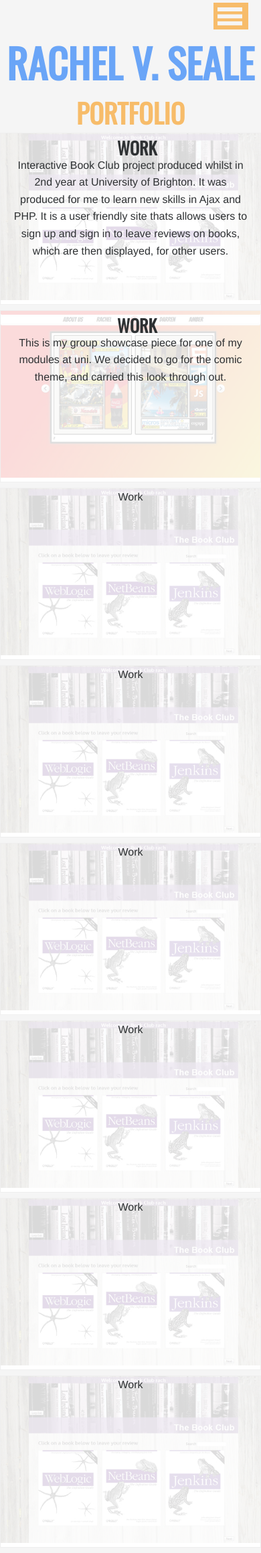
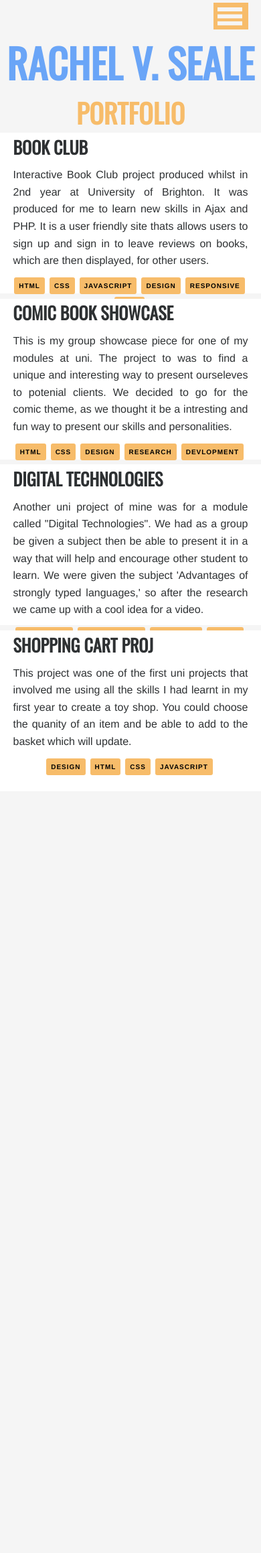
Before and after one commit to RachelSeale/rsealePortfolio, a Jekyll site: the page built from portfolio.html, in a window 390 px wide. Shown: the whole page at 67% size. Built offline with Jekyll 4.4.1, drawn with Linux system fonts in a browser that asks for light colours; nearby versions of some CDN libraries; Markdown is read by kramdown in place of the engine named in the settings; after the commit the page ends 1189 px from its top, so only the background shows below that.

Commit message:
updated the portfolio page

```diff
--- a/css/index.css
+++ b/css/index.css
@@ -108,20 +108,12 @@ nav {
 .portfolio-work {
   position: relative; }
 
-.image-overlay {
-  position: absolute;
-  background: rgba(255, 255, 255, 0.85);
-  border: 1px solid #efefef;
-  top: 0;
-  left: 0;
-  right: 0;
-  bottom: 0;
-  text-align: center;
-  opacity: 1; }
-
-.portfolio-work:hover .cart-overlay, .portfolio-work:hover .search-overlay, .portfolio-work:hover .image-overlay {
-  opacity: 0;
-  transition: all 0.7s ease; }
+.portfolio-work:hover {
+  opacity: 1;
+  background-image: url("../images/work1.jpg");
+  transition: all 0.3s ease; }
+  .portfolio-work:hover .portfolio-work p {
+    display: none; }
 
 img {
   width: 100%; }
@@ -143,14 +135,53 @@ img {
       margin-right: 0; }
     .portfolio-content .portfolio-work:nth-child(2n+1) {
       clear: left; }
-    @media screen and (max-width: 600px) {
+    @media screen and (max-width: 890px) {
       .portfolio-content .portfolio-work {
         display: block;
         float: left;
         margin-right: 2.35765%;
-        width: 100%; }
+        width: 48.82117%;
+        font-size: 12px; }
         .portfolio-content .portfolio-work:last-child {
           margin-right: 0; } }
+    @media screen and (max-width: 710px) {
+      .portfolio-content .portfolio-work {
+        display: block;
+        float: left;
+        margin-right: 2.35765%;
+        width: 100%;
+        font-size: 16px; }
+        .portfolio-content .portfolio-work:last-child {
+          margin-right: 0; } }
+
+.portfolio-work {
+  height: 240px; }
+  .portfolio-work p {
+    width: 90%;
+    margin: auto;
+    font-family: "jaf-facitweb", "Helvetica Neue", Helvetica, Arial, "Lucida Grande", sans-serif;
+    font-weight: 300;
+    line-height: 1.6;
+    color: #2E3133;
+    margin: 0% 5% 3% 5%; }
+
+.work-skills {
+  text-align: center; }
+  .work-skills li {
+    font-family: "jaf-facitweb", "Helvetica Neue", Helvetica, Arial, "Lucida Grande", sans-serif;
+    margin: 0 3px 3px 0;
+    padding: 5px 7px;
+    display: inline-block;
+    background: #F4F4EB;
+    color: black;
+    font-size: 10px;
+    letter-spacing: 1px;
+    font-weight: 600;
+    text-transform: uppercase;
+    -webkit-border-radius: 3px;
+    -moz-border-radius: 3px;
+    -o-border-radius: 3px;
+    border-radius: 3px; }
 
 /*accordian*/
 .skills-accordian {
@@ -369,7 +400,7 @@ p .fa-border {
   height: auto;
   text-transform: uppercase;
   font-weight: 600;
-  margin: 2% 0% 0% 5%; }
+  margin: 2% 0% 4% 5%; }
 
 .my-details h1 {
   margin: 3%; }
--- a/css/posts.scss
+++ b/css/posts.scss
@@ -43,7 +43,7 @@ span{
     height: auto;
     text-transform: uppercase;
     font-weight: 600;
-    margin: 2% 0% 0% 5%;
+    margin: 2% 0% 4% 5%;
 }
 
 .my-details h1{
--- a/index.html
+++ b/index.html
@@ -9,12 +9,12 @@ class: home
     	<div class="my-details">
     		<h1> About Me </h1>
 	    		<div class="first-half">
-	      			<p><i class="fa fa-quote-left fa-2x pull-left fa-border"></i>I am currently a student at the University of Brighton, studying Digital Media (BA Hons). I decided to join this University because of the large amount of influential digital companies based around the Brighton area.</p>
+	      			<p><i class="fa fa-quote-left fa-2x pull-left fa-border"></i>Currently enrolled at Brighton University studying Digital Media (BA Hons). Brighton University caught my eye because of the large amount of influential digital companies based around the area.</p>
 	      			<p>Since starting the course I have discovered that I have become far more knowledgeable in many areas and have improved on both my strengths and even my weaknesses. During my first year I have created web pages, HTML5, JavaScript and web interface designs.
 	      			</p>
 	      		</div>
 	      		<div class="second-half">
-	      			<p>I am currently a student at the University of Brighton, studying Digital Media (BA Hons). I decided to join this University because of the large amount of influential digital companies based around the Brighton area. Since starting the course I have discovered that I have become far more knowledgeable in many areas and have improved on both my strengths and even my weaknesses. During my first year I have created web pages, HTML5, JavaScript and web interface designs.<i class="fa fa-quote-right fa-2x fa-border"></i></p>
+	      			<p>At present I am in my third year which I have decided to take a year out  and complete an year in the industry. I was luckily enough to secure myself a year at MICROS Ecommerce, which my role is a front-end developer. Here I am able to use the skills I have gained from Uni, but also I have already learnt vast amounts from my placement, which can be seen through my new work.<i class="fa fa-quote-right fa-2x fa-border pull-right"></i></p>
 	      		</div>
 
 	      		<div class="skills-accordian">
--- a/js/colors.js
+++ b/js/colors.js
@@ -25,3 +25,4 @@ var myColor = randomColor();
 $('.title').css('color', myColor.main);
 $('.page-title').css('color', myColor.comp);
 $('.menu-link').css('background', myColor.comp);
+$('.work-skills li').css('background', myColor.comp);
--- a/portfolio.html
+++ b/portfolio.html
@@ -8,62 +8,60 @@ class: about
     <section class="portfolio-content">
 
     <div class="portfolio-work one">
-         <img src="images/work1.jpg"/>
-            <div class="image-overlay">
-                <h2>Work</h2>
+            <div>
+                <h2>Book Club</h2>
                 <p>Interactive Book Club project produced whilst in 2nd year at University of Brighton. It was produced for me to learn new skills in Ajax and PHP. It is a user friendly site thats allows users to sign up and sign in to leave reviews on books, which are then displayed, for other users.</p>
+                    <ul class="work-skills">
+                        <li>HTML</li>
+                        <li>CSS</li>
+                        <li>JavaScript</li>
+                        <li>Design</li>
+                        <li>Responsive</li>
+                        <li>Ajax</li>
+                    </ul>
             </div>
     </div>
 
     <div class="portfolio-work two">
-        <img src="images/work2.jpg"/>
-            <div class="image-overlay">
-                <h2>Work</h2>
-                <p>This is my group showcase piece for one of my modules at uni. We decided to go for the comic theme, and carried this look through out.</p>
+            <div>
+                <h2>Comic Book Showcase</h2>
+                <p>This is my group showcase piece for one of my modules at uni. The project to was to find a unique and interesting way to present ourseleves to potenial clients. We decided to go for the comic theme, as we thought it be a intresting and fun way to present our skills and personalities.</p>
+                  <ul class="work-skills">
+                        <li>HTML</li>
+                        <li>CSS</li>
+                        <li>Design</li>
+                        <li>Research</li>
+                        <li>Devlopment</li>
+                    </ul>
             </div>
     </div>
 
      <div class="portfolio-work three">
-         <img src="images/work1.jpg"/>
             <div class="image-overlay">
-               <p>Work</p>
+               <h2>Digital Technologies</h2>
+               <p>Another uni project of mine was for a module called "Digital Technologies". We had as a group be given a subject then be able to present it in a way that will help and encourage other student to learn. We were given the subject 'Advantages of strongly typed languages,' so after the research we came up with a cool idea for a video.</p>
+                   <ul class="work-skills">
+                        <li>Team Work</li>
+                        <li>Development</li>
+                        <li>Research</li>
+                        <li>iMovie</li>
+                    </ul>
             </div>
     </div>
 
-    <div class="portfolio-work four">
-         <img src="images/work1.jpg"/>
-            <div class="image-overlay">
-               <p>Work</p>
+    <div class="portfolio-work three">
+        <div class="image-overlay">
+            <h2>Shopping Cart proj</h2>
+               <p>This project was one of the first uni projects that involved me using all the skills I had learnt in my first year to create a toy shop. You could choose the quanity of an item and be able to add to the basket which will update.</p>
+                   <ul class="work-skills">
+                        <li>Design</li>
+                        <li>HTML</li>
+                        <li>CSS</li>
+                        <li>JavaScript</li>
+                    </ul>
             </div>
     </div>
 
-    <div class="portfolio-work five">
-         <img src="images/work1.jpg"/>
-            <div class="image-overlay">
-               <p>Work</p>
-            </div>
-    </div>
-
-    <div class="portfolio-work six">
-         <img src="images/work1.jpg"/>
-            <div class="image-overlay">
-               <p>Work</p>
-            </div>
-    </div>
-
-    <div class="portfolio-work seven">
-         <img src="images/work1.jpg"/>
-            <div class="image-overlay">
-               <p>Work</p>
-            </div>
-    </div>
-
-   <div class="portfolio-work eight">
-         <img src="images/work1.jpg"/>
-            <div class="image-overlay">
-               <p>Work</p>
-            </div>
-    </div>
 
   </section>
 
```
Also changed, not shown: css/portfolio.scss (+55 -16 lines), README.md, images/work3.jpg (added), images/work4.jpg (added), 9 other files.
